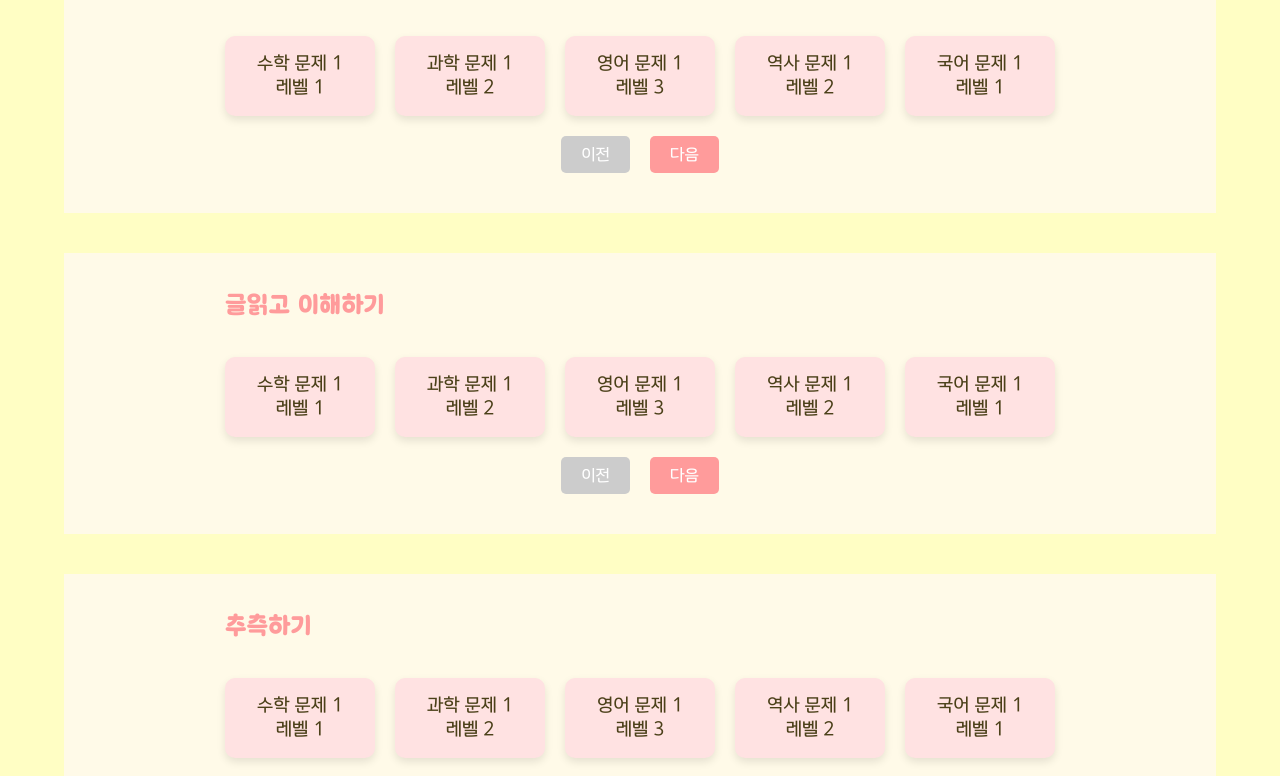
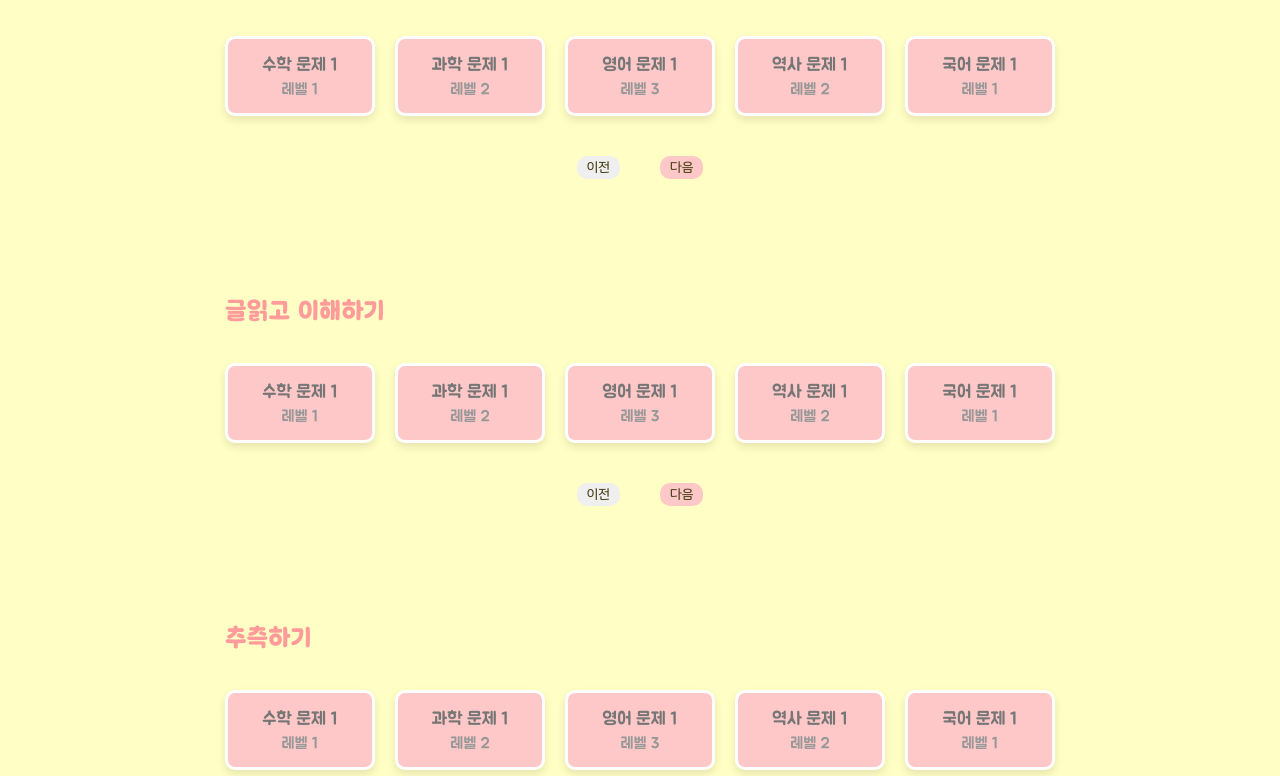
Before and after one commit to sehaim/Glu, a Next.js app in the folder frontend/glu/: page /problem in a window 1280 px wide. Shown: the part 360-1136 px from the top of the page. Built offline with nearby package versions, Linux system fonts and the light colour scheme.

Commit message:
:sparkles: [Feat] #S11P21A506-308 #in-progress 유형별 테스트 UI 구현 중 - Link 연결

```diff
--- a/frontend/glu/src/components/common/buttons/secondaryButton.tsx
+++ b/frontend/glu/src/components/common/buttons/secondaryButton.tsx
@@ -16,7 +16,7 @@ export default function SecondaryButton({
 }: SecondaryButtonProps) {
   return (
     <button
-      className={`${styles.button} ${styles[size]}${disabled ? styles.disabled : ''}`}
+      className={`${styles.button} ${styles[size]} ${disabled ? styles.disabled : ''}`}
       onClick={onClick}
       disabled={disabled}
     >
--- a/frontend/glu/src/components/common/header.tsx
+++ b/frontend/glu/src/components/common/header.tsx
@@ -90,7 +90,7 @@ export default function Header({ color }: { color: string }) {
               </Link>
             </li>
             <li>
-              <Link href="/problem/1">
+              <Link href="/problem">
                 유형
                 <br />
                 테스트
@@ -111,7 +111,7 @@ export default function Header({ color }: { color: string }) {
               </Link>
             </li>
             <li>
-              <Link href="/problem/1" className={styles['menu-name']}>
+              <Link href="/problem" className={styles['menu-name']}>
                 유형 테스트
               </Link>
             </li>
--- a/frontend/glu/src/pages/problem/index.tsx
+++ b/frontend/glu/src/pages/problem/index.tsx
@@ -3,6 +3,7 @@ import dummyProblemList from '@/mock/dummyProblemList.json';
 import { Problem } from '@/types/ProblemTypes';
 import SecondaryButton from '@/components/common/buttons/secondaryButton';
 import styles from './problemList.module.css';
+import Link from 'next/link';
 
 export default function ProblemList() {
   const [wordRulesTests, setWordRulesTests] = useState<Problem[]>([]);
@@ -120,10 +121,14 @@ export default function ProblemList() {
             {wordRulesTests
               .slice(wordRulesIndex * LIMIT, (wordRulesIndex + 1) * LIMIT)
               .map((test) => (
-                <div key={test.problemId} className={styles['test-card']}>
+                <Link href={`/problem/${test.problemId}`} key={test.problemId}>
+                  <div className={styles['test-card']}>
                     <span>{test.title}</span>
-                  <span>{test.problemLevel.name}</span>
+                    <span className={styles['level-span']}>
+                      {test.problemLevel.name}
+                    </span>
                   </div>
+                </Link>
               ))}
           </div>
           <div className={styles.pagination}>
@@ -151,10 +156,14 @@ export default function ProblemList() {
             {readingTests
               .slice(readingIndex * LIMIT, (readingIndex + 1) * LIMIT)
               .map((test) => (
-                <div key={test.problemId} className={styles['test-card']}>
+                <Link href={`/problem/${test.problemId}`} key={test.problemId}>
+                  <div className={styles['test-card']}>
                     <span>{test.title}</span>
-                  <span>{test.problemLevel.name}</span>
+                    <span className={styles['level-span']}>
+                      {test.problemLevel.name}
+                    </span>
                   </div>
+                </Link>
               ))}
           </div>
           <div className={styles.pagination}>
@@ -183,10 +192,14 @@ export default function ProblemList() {
             {inferenceTests
               .slice(inferenceIndex * LIMIT, (inferenceIndex + 1) * LIMIT)
               .map((test) => (
-                <div key={test.problemId} className={styles['test-card']}>
+                <Link href={`/problem/${test.problemId}`} key={test.problemId}>
+                  <div className={styles['test-card']}>
                     <span>{test.title}</span>
-                  <span>{test.problemLevel.name}</span>
+                    <span className={styles['level-span']}>
+                      {test.problemLevel.name}
+                    </span>
                   </div>
+                </Link>
               ))}
           </div>
           <div className={styles.pagination}>
--- a/frontend/glu/src/pages/problem/problemList.module.css
+++ b/frontend/glu/src/pages/problem/problemList.module.css
@@ -16,7 +16,6 @@
   font-family: 'PT';
   line-height: 24px;
   color: var(--TEXT_SECONDARY);
-  background-color: #fffae8;
 }
 
 .page-title,
@@ -54,46 +53,40 @@
   flex-direction: column;
   justify-content: center;
   align-items: center;
-  background-color: #ffe2e2;
+  background-color: var(--LIGHTPINK);
+  border: 3px solid var(--WHITE);
   border-radius: 10px;
   padding: 20px;
   width: 150px;
   height: 80px;
+  font-family: 'BMJUA';
   font-size: 18px;
-  color: var(--TEXT_PRIMARY);
+  color: var(--TEXT_SECONDARY);
   box-shadow: 0 4px 8px rgba(0, 0, 0, 0.1);
   transition: all 0.3s ease;
+  cursor: pointer;
 }
 
 .test-card:hover {
-  background-color: #ffc1c1;
+  background-color: var(--PINK);
   transform: translateY(-5px);
+}
+
+.level-span {
+  font-size: 16px;
+  color: var(--GRAY);
 }
 
 .pagination {
   display: flex;
   justify-content: center;
   align-items: center;
-  margin-top: 20px;
-}
-
-.pagination button {
-  padding: 10px 20px;
-  font-size: 16px;
-  border: none;
-  background-color: var(--PINK);
-  color: white;
-  border-radius: 5px;
-  cursor: pointer;
-  margin: 0 10px;
-}
-
-.pagination span {
-  font-size: 18px;
+  margin-top: 40px;
+  gap: 40px;
 }
 
 .pagination button:disabled {
-  background-color: #ccc;
+  background-color: var(--LIGHTGRAY);
   cursor: not-allowed;
 }
 
```
Lines whose indentation alone changed are shown as unchanged.
